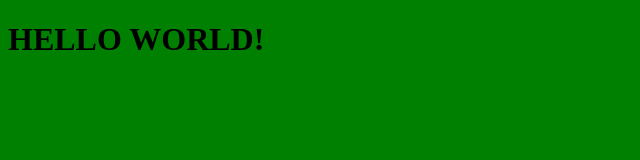
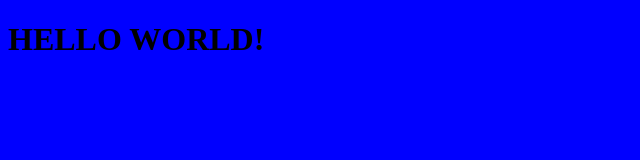
Before and after one commit to incontrolapps/tablon, a plain HTML site: page index.html in a window 1280 px wide. Shown: the whole page, without its empty margins (0-640 px from the left). Drawn offline with Linux system fonts and the light colour scheme.

Commit message:
green to blue

```diff
--- a/index.html
+++ b/index.html
@@ -10,7 +10,7 @@
 	<script src="js.js">
 	</script>
 </head>
-<body style="background-color:green;">
+<body id="body" style="background-color:blue;">
 <h1 id="hello world" onclick="firstFunc()" >HELLO WORLD!</h1>
 
 </body>
```
